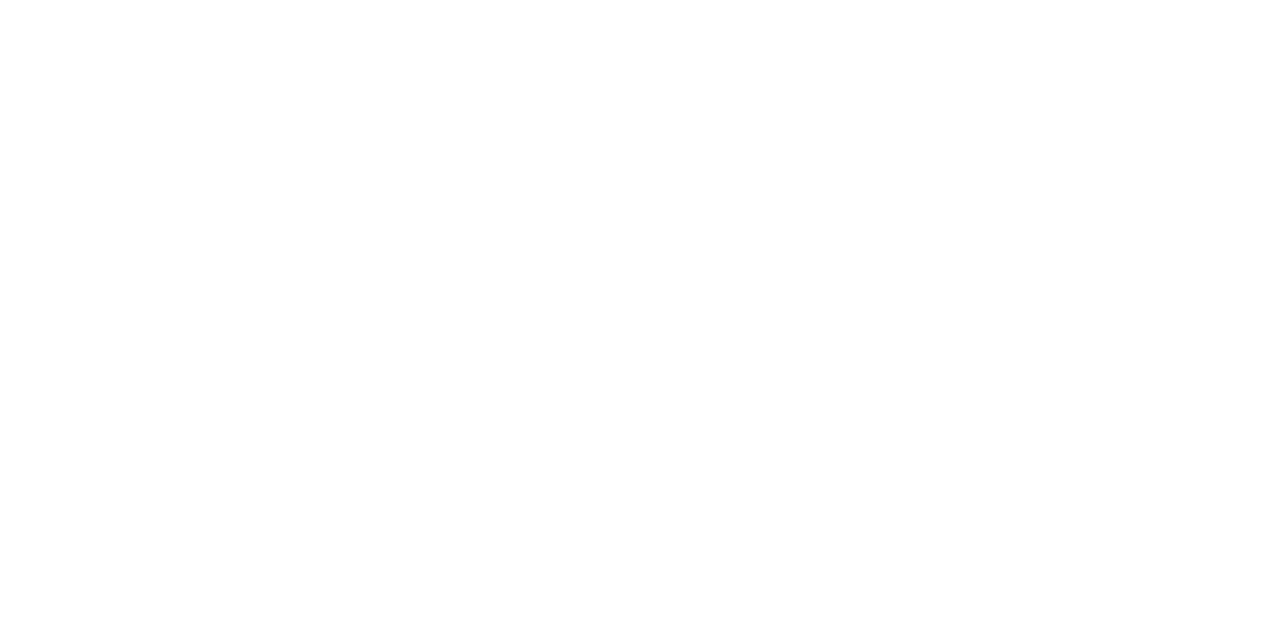
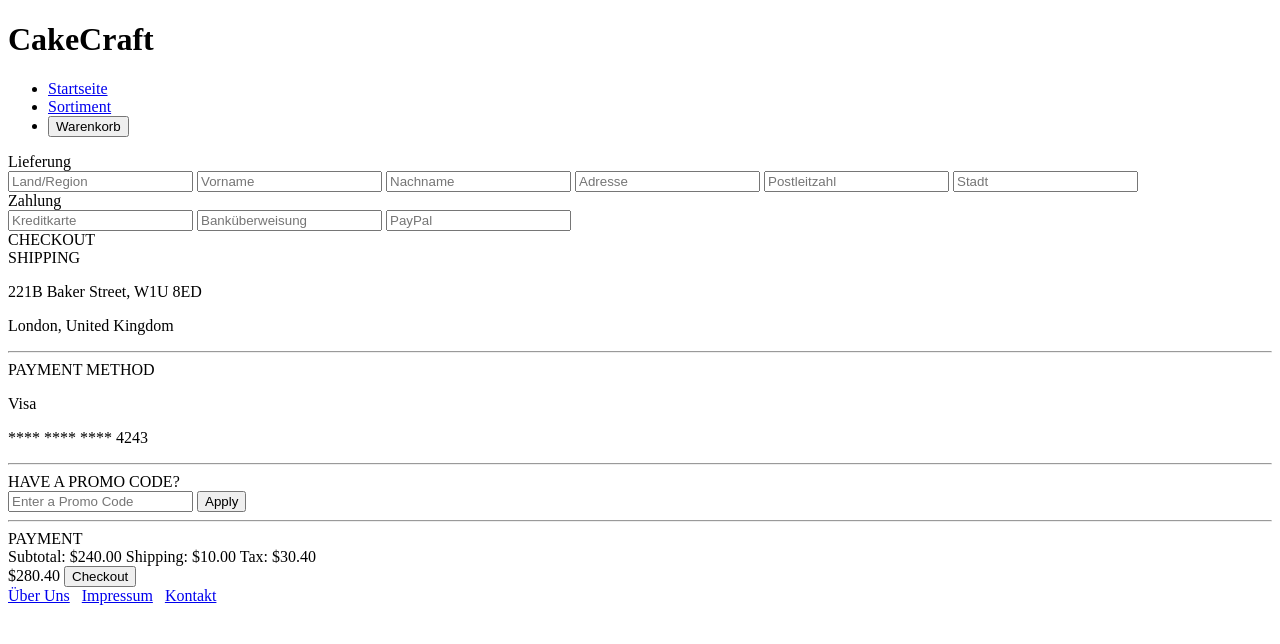
Before and after one commit to Samed-Uenal-57/Project-AMS, a website: page public/rechnungseite/rechnungseite.html in a window 1280 px wide. Drawn offline with Linux system fonts and the light colour scheme.

Commit message:
new links, new footer

```diff
--- a/public/index/stylesheet.css
+++ b/public/index/stylesheet.css
@@ -6,6 +6,17 @@ header {
     height: 165px;
     padding: 0 40px;
 }
+
+ul {
+    list-style: none;
+    padding: 0;
+    margin: 0;
+  }
+
+li {
+    display: inline;
+    margin-right: 15px;
+  }
 
 nav a {
   text-decoration: none;
--- /dev/null
+++ b/public/kontakt/kontakt.css
@@ -0,0 +1,14 @@
+
+
+
+
+ul {
+    list-style: none;
+    padding: 0;
+    margin: 0;
+  }
+
+li {
+    display: inline;
+    margin-right: 15px;
+  }
--- a/public/kontakt/kontakt.html
+++ b/public/kontakt/kontakt.html
@@ -0,0 +1,110 @@
+<!DOCTYPE html>
+<html lang="de">
+	<head>
+		<meta charset="utf-8">
+		<meta name="viewport" content="width=device-width, initial-scale=1.0">
+        <link rel="stylesheet" type="text/css" href="kontakt.css">
+        <title>Artikel:Erdbeerschokokuchen</title>
+    </head>
+
+    <body>
+        <header>
+
+            <h1>CakeCraft</h1>
+
+            <nav>
+                <ul>
+                    <li><a href="../index/index.html">Startseite</a></li>
+                    <li><a href="../sortiment/sortiment.html"> Sortiment</a></li>
+                    <li><a href="../warenkorb/warenkorb.html"><button id="order">Warenkorb</button></a></li>
+                </ul>
+            </nav>
+
+
+
+
+
+        </header>
+
+        <main>
+            <section id="article">
+                <img src="../../pictures/ErdbeereSchokoKuchen1.jpg">
+                <div id="description">
+                    <h2>Mixed Dreams</h2>
+                    <p class="price">Preis: 30€</p>
+                    <p class="mwst">(inkl. MwSt)</p>
+                    <h3>Beschreibung:</h3>
+                    <p class="description">Lorem ipsum dolor sit amet, <br>
+                        consetetur sadipscing elitr, <br>
+                        sed diam nonumy eirmod tempor invidunt ut labore <br>
+                        et dolore magna
+                        aliquyam erat, sed diam voluptua. <br>
+                        At vero eos et accusam et justo duo dolores et ea rebum.<br>
+                    </p>
+                    <label for="extras">Zusatzoptionen:</label>
+                    <label for="check">Extra-Beeren</label>
+                    <input type="radio" id="check"> <br>
+                    <label for="piece">Stückzahl:</label>
+                    <input type="number" id="piece" min="1"> <br>
+                    <button>In den Warenkorb</button>
+                </div>
+            </section>
+            <section id="review">
+
+                <h2>Kundenrezensionen</h2>
+                <div id="reviewcontainer">
+                    <img id="zoom" src="../../pictures/ErdbeereSchokoKuchen1.jpg" width="300px">
+                    <div id="text">
+                        <h4>Samed Ünal sagt:</h4>
+                        <p>"CakeCraft" ist eine E-Konditorei und backt Kuchen und Torten, welche dann auf der Webseite verkauft werden.<br> Die Kuchen sehen alle sehr lecker aus,
+                            also fiehl es mir schwer eine Entscheidung zu treffen.<br> Am Ende habe ich doch einen perfekten Kuchen gefunden. Man kann ebenso noch Extra-Zutaten hinzufügen,
+                            die das Kuchen noch attraktiver gemacht hat. <br>
+                            "CakeCraft" benutzt einen eigenen Lieferdienst, die darauf achten, dass die Kuchen unversehrt beim Kunden ankommen. <br>
+                            Ich war überrascht, als ich meine Lieferung nach nicht einmal einem Tag erhalten habe.<br>
+                            Abschließend kann ich sagen, dass mein Kuchen super lecker war und ich würde "CakeCraft" jedem empfehlen.
+                        </p>
+                    </div>
+                </div>
+
+            </section>
+            <section id="relatedproducts">
+                <h2>Ähnliche Produkte</h2>
+                <div id="gallery">
+                    <div class="box">
+                        <img src="../../pictures/Erdbeerkuchen.jpg" width="300">
+                        <h3>Erdbeerkuchen</h3>
+                        <p>35€</p>
+                    </div>
+                    <div class="box">
+                        <img src="../../pictures/Schokotorte.jpg" width="370">
+                        <h3>Schokotorte</h3>
+                        <p>40€</p>
+                    </div>
+                    <div class="box">
+                        <img src="../../pictures/Schokokuchen1.jpg" width="270">
+                        <h3>Schokokuchen</h3>
+                        <p>30€</p>
+                    </div>
+                    <div class="box">
+                        <img src="../../pictures/BiscoffCake1.jpg" width="210">
+                        <h3>Biscoffkuchen</h3>
+                        <p>Preis: 45€</p>
+                    </div>
+
+                </div>
+            </section>
+        </main>
+
+
+        <footer>
+            <div>
+                <a href="../ueberuns/ueberuns.html">Über Uns</a>
+                &nbsp;
+                <a href="../impressum/impressum.html">Impressum</a>
+                &nbsp;
+                <a href="../kontakt/kontakt.html">Kontakt</a>
+            </div>
+        </footer>
+
+    </body>
+</html>
--- /dev/null
+++ b/public/rechnungseite/rechnungseite.css
@@ -0,0 +1,175 @@
+
+
+ul {
+  list-style: none;
+  padding: 0;
+  margin: 0;
+}
+
+li {
+  display: inline;
+  margin-right: 15px;
+}
+
+
+
+/* Body */
+.container {
+    display: grid;
+    grid-template-columns: auto;
+    gap: 0px;
+  }
+
+  hr {
+    height: 1px;
+    background-color: #E5C7C5;
+    border: none;
+  }
+
+  .card {
+    width: 400px;
+    background: #F4E2DE;
+    box-shadow: 0px 187px 75px rgba(0, 0, 0, 0.01), 0px 105px 63px rgba(0, 0, 0, 0.05), 0px 47px 47px rgba(0, 0, 0, 0.09), 0px 12px 26px rgba(0, 0, 0, 0.1), 0px 0px 0px rgba(0, 0, 0, 0.1);
+  }
+
+  .title {
+    width: 100%;
+    height: 40px;
+    position: relative;
+    display: flex;
+    align-items: center;
+    padding-left: 20px;
+    border-bottom: 1px solid #E5C7C5;
+    font-weight: 700;
+    font-size: 11px;
+    color: #000000;
+  }
+
+  /* Cart */
+  .cart {
+    border-radius: 19px 19px 0px 0px;
+  }
+
+  .cart .steps {
+    display: flex;
+    flex-direction: column;
+    padding: 20px;
+  }
+
+  .cart .steps .step {
+    display: grid;
+    gap: 10px;
+  }
+
+  .cart .steps .step span {
+    font-size: 13px;
+    font-weight: 600;
+    color: #000000;
+    margin-bottom: 8px;
+    display: block;
+  }
+
+  .cart .steps .step p {
+    font-size: 11px;
+    font-weight: 600;
+    color: #000000;
+  }
+
+  /* Promo */
+  .promo form {
+    display: grid;
+    grid-template-columns: 1fr 80px;
+    gap: 10px;
+    padding: 0px;
+  }
+
+  .input_field {
+    width: auto;
+    height: 36px;
+    padding: 0 0 0 12px;
+    border-radius: 5px;
+    outline: none;
+    border: 1px solid #E5C7C5;
+    background-color: #F4E2DE;
+    transition: all 0.3s cubic-bezier(0.15, 0.83, 0.66, 1);
+  }
+
+  .input_field:focus {
+    border: 1px solid transparent;
+    box-shadow: 0px 0px 0px 2px #F3D2C9;
+    background-color: #F4E2DE;
+  }
+
+  .promo form button {
+    display: flex;
+    flex-direction: row;
+    justify-content: center;
+    align-items: center;
+    padding: 10px 18px;
+    gap: 10px;
+    width: 100%;
+    height: 36px;
+    background: #F3D2C9;
+    box-shadow: 0px 0.5px 0.5px #F3D2C9, 0px 1px 0.5px rgba(239, 239, 239, 0.5);
+    border-radius: 5px;
+    border: 0;
+    font-style: normal;
+    font-weight: 600;
+    font-size: 12px;
+    line-height: 15px;
+    color: #000000;
+  }
+
+  /* Checkout */
+  .payments .details {
+    display: grid;
+    grid-template-columns: 10fr 1fr;
+    padding: 0px;
+    gap: 5px;
+  }
+
+  .payments .details span:nth-child(odd) {
+    font-size: 12px;
+    font-weight: 600;
+    color: #000000;
+    margin: auto auto auto 0;
+  }
+
+  .payments .details span:nth-child(even) {
+    font-size: 13px;
+    font-weight: 600;
+    color: #000000;
+    margin: auto 0 auto auto;
+  }
+
+  .checkout .footer {
+    display: flex;
+    align-items: center;
+    justify-content: space-between;
+    padding: 10px 10px 10px 20px;
+    background-color: #ECC2C0;
+  }
+
+  .price {
+    position: relative;
+    font-size: 22px;
+    color: #2B2B2F;
+    font-weight: 900;
+  }
+
+  .checkout .checkout-btn {
+    display: flex;
+    flex-direction: row;
+    justify-content: center;
+    align-items: center;
+    width: 150px;
+    height: 36px;
+    background: #F3D2C9;
+    box-shadow: 0px 0.5px 0.5px #E5C7C5, 0px 1px 0.5px rgba(239, 239, 239, 0.5);
+    border-radius: 7px;
+    border: 1px solid #ECC2C0;
+    color: #000000;
+    font-size: 13px;
+    font-weight: 600;
+    transition: all 0.3s cubic-bezier(0.15, 0.83, 0.66, 1);
+  }
--- a/public/rechnungseite/rechnungseite.html
+++ b/public/rechnungseite/rechnungseite.html
@@ -0,0 +1,123 @@
+<!DOCTYPE html>
+<html lang="de">
+	<head>
+		<meta charset="utf-8">
+		<meta name="viewport" content="width=device-width, initial-scale=1.0">
+        <link rel="stylesheet" type="text/css" href="">
+        <title>Artikel:Erdbeerschokokuchen</title>
+    </head>
+
+    <body>
+        <header>
+
+            <h1>CakeCraft</h1>
+
+            <nav>
+              <ul>
+                  <li><a href="../index/index.html">Startseite</a></li>
+                  <li><a href="../sortiment/sortiment.html"> Sortiment</a></li>
+                  <li><a href="../warenkorb/warenkorb.html"><button id="order">Warenkorb</button></a></li>
+              </ul>
+          </nav>
+
+
+
+
+
+        </header>
+
+        <main>
+
+
+            <div class="123">
+                <label class="title">Lieferung</label>
+                <form class="form">
+                  <input class="Land" placeholder="Land/Region" type="text">
+                  <input class="Vorname" placeholder="Vorname" type="text">
+                  <input class="Nachname" placeholder="Nachname" type="text">
+                  <input class="Adresse" placeholder="Adresse" type="text">
+                  <input class="Postleitzahl" placeholder="Postleitzahl" type="text">
+                  <input class="Stadt" placeholder="Stadt" type="text">
+                </form>
+                <label class="title">Zahlung</label>
+                <form class="form">
+                  <input class="Kreditkarte" placeholder="Kreditkarte" type="text">
+                  <input class="Bankuberweisung" placeholder="Banküberweisung" type="text">
+                  <input class="PayPal" placeholder="PayPal" type="text">
+                </form>
+            </div>
+
+            <div class="1234">
+
+
+
+            </div>
+
+
+
+            <div class="container">
+                <div class="card cart">
+                  <label class="title">CHECKOUT</label>
+                  <div class="steps">
+                    <div class="step">
+                      <div>
+                        <span>SHIPPING</span>
+                        <p>221B Baker Street, W1U 8ED</p>
+                        <p>London, United Kingdom</p>
+                      </div>
+                      <hr>
+                      <div>
+                        <span>PAYMENT METHOD</span>
+                        <p>Visa</p>
+                        <p>**** **** **** 4243</p>
+                      </div>
+                      <hr>
+                      <div class="promo">
+                        <span>HAVE A PROMO CODE?</span>
+                        <form class="form">
+                          <input class="input_field" placeholder="Enter a Promo Code" type="text">
+                          <button>Apply</button>
+                        </form>
+                      </div>
+                      <hr>
+                      <div class="payments">
+                        <span>PAYMENT</span>
+                        <div class="details">
+                          <span>Subtotal:</span>
+                          <span>$240.00</span>
+                          <span>Shipping:</span>
+                          <span>$10.00</span>
+                          <span>Tax:</span>
+                          <span>$30.40</span>
+                        </div>
+                      </div>
+                    </div>
+                  </div>
+                </div>
+
+                <div class="card checkout">
+                  <div class="footer">
+                    <label class="price">$280.40</label>
+                    <button class="checkout-btn">Checkout</button>
+                  </div>
+                </div>
+              </div>
+
+
+
+
+        </main>
+
+
+        <footer>
+          <div>
+              <a href="../ueberuns/ueberuns.html">Über Uns</a>
+              &nbsp;
+              <a href="../impressum/impressum.html">Impressum</a>
+              &nbsp;
+              <a href="../kontakt/kontakt.html">Kontakt</a>
+          </div>
+      </footer>
+
+    </body>
+</html>
```
Also changed, not shown: public/index/index.html (+14 -14 lines).
